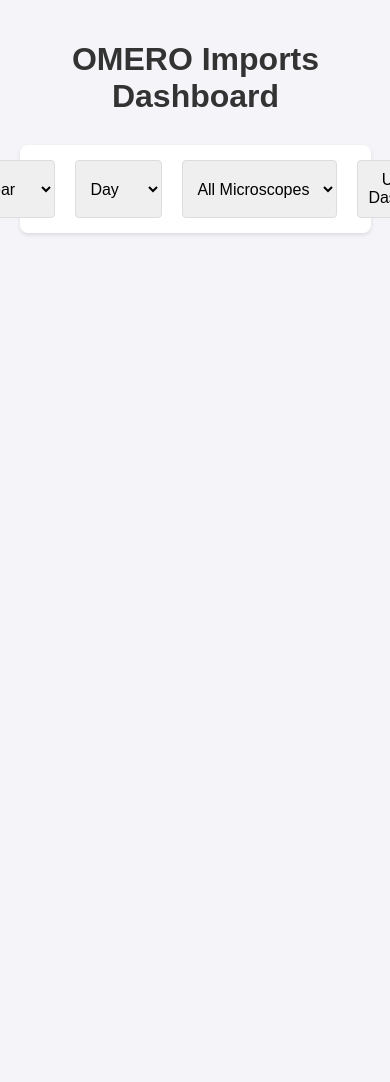
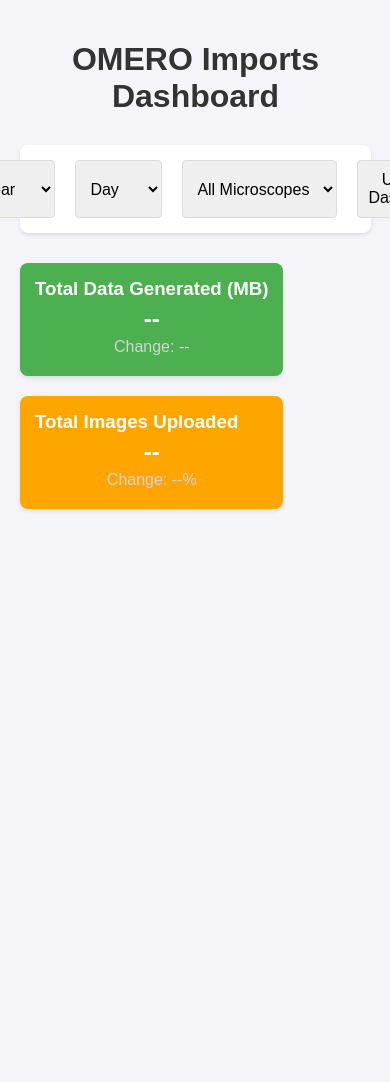
Before and after one commit to CCI-GU-Sweden/Omero_GU, a Flask app: template templates/dashboard.html in a window 390 px wide; the page is wider, and only the part inside the window is pictured. Shown: the top 1082 px of that part. Before the commit the page ends 235 px from the top of that part, so only its background shows below. Run offline with Flask 3, Linux system fonts and the light colour scheme; the template is opened without the code that fills it, so the values that code supplies are empty; some libraries are stand-ins or nearby versions.

Commit message:
Dashboard second

```diff
--- a/static/style.css
+++ b/static/style.css
@@ -37,20 +37,74 @@
     border-radius: 4px;
 }
 
-.dashboard-charts {
-    display: grid;
-    grid-template-columns: 1fr 1fr;
-    gap: 20px;
+/* Main content layout */
+.dashboard-content {
+    display: flex; /* Use flexbox for layout */
 }
 
-@media (max-width: 1024px) {
-    .dashboard-charts {
-        grid-template-columns: 1fr 1fr;
-    }
+/* Stats Cards Layout */
+.stats-cards {
+    display: flex;
+    flex-direction: column; /* Stack cards vertically */
+    gap: 20px; /* Space between cards */
+    margin-right: 20px; /* Space between cards and charts */
 }
 
-@media (max-width: 768px) {
-    .dashboard-charts {
-        grid-template-columns: 1fr;
-    }
+/* Chart Layout */
+.dashboard-charts {
+    display: flex; /* Use flexbox for charts */
+    flex-direction: column; /* Stack charts vertically */
 }
+
+/* Card Styles */
+.card {
+    padding: 15px;
+    border-radius: 8px;
+    box-shadow: 0 2px 4px rgba(0,0,0,0.1);
+}
+
+/* Card Colors and Text Styles */
+/* Card 1 - Total Data Generated */
+#data-generated-card {
+    background-color: #4CAF50; /* Gentle green */
+    color: white; /* Text color for title and main number */
+}
+/* Card 2 - Total Images Uploaded */
+#uploads-card {
+    background-color: #FFA500; /* Gentle orange */
+    color: white; /* Text color for title and main number */
+}
+
+#data-generated-card h3,
+#uploads-card h3 {
+    margin: 0;
+}
+
+#data-generated-card p,
+#uploads-card p {
+    margin: 5px 0;
+}
+
+/* Main number styling */
+#total-data-generated,
+#total-uploads {
+    font-size: 1.5em; /* Increase size to 50% larger */
+    font-weight: bold; /* Make it bold */
+    text-align: center; /* Center text */
+}
+
+/* Secondary number styling */
+#data-change,
+#upload-change {
+    color: #D3D3D3; /* Gray for secondary text */
+    text-align: center; /* Center text */
+}
+
+/* Chart */
+.chart {
+    height: 390px; /* Set a fixed height for charts */
+    margin-bottom: 20px; /* Add margin below each chart */
+	border-radius: 8px; /* Add rounded corners */
+    overflow: hidden; /* Ensure that any overflow content is clipped */
+    background-color: white; /* Optional: Set a background color if needed
+}
--- a/templates/dashboard.html
+++ b/templates/dashboard.html
@@ -4,6 +4,7 @@
     <meta charset="UTF-8">
     <meta name="viewport" content="width=device-width, initial-scale=1.0">
     <title>OMERO Imports Dashboard</title>
+    <!-- Include Plotly.js -->
     <script src="https://cdn.plot.ly/plotly-latest.min.js"></script>
     <link rel="stylesheet" href="{{ url_for('static', filename='style.css') }}">
 </head>
@@ -33,9 +34,28 @@
             <button onclick="updateDashboard()">Update Dashboard</button>
         </div>
 
+        <!-- Layout for Cards and Graphs -->
+        <div class="dashboard-content">
+            <!-- Stats Cards Section -->
+			<div class="stats-cards">
+				<div class="card" id="data-generated-card">
+					<h3>Total Data Generated (MB)</h3>
+					<p id="total-data-generated">--</p>
+					<p id="data-change">Change: --</p>
+				</div>
+
+				<div class="card" id="uploads-card">
+					<h3>Total Images Uploaded</h3>
+					<p id="total-uploads">--</p>
+					<p id="upload-change">Change: --%</p>
+				</div>
+			</div>
+
+            <!-- Charts Section -->
             <div class="dashboard-charts">
+                <div id="total-upload-chart" class="chart"></div>
 				<div id="file-count-chart" class="chart"></div>
-            <div id="total-upload-chart" class="chart"></div>
+            </div>
         </div>
     </div>
 
@@ -50,6 +70,13 @@
 				.then(data => {
 					Plotly.newPlot('file-count-chart', JSON.parse(data.file_count_chart));
 					Plotly.newPlot('total-upload-chart', JSON.parse(data.total_upload_chart));
+
+					// Update stats cards
+					document.getElementById('total-data-generated').innerText = data.total_data_generated_mb !== undefined ? data.total_data_generated_mb : '--';
+					document.getElementById('data-change').innerText = data.data_change !== null ? `${data.data_change} MB` : '--';
+
+					document.getElementById('total-uploads').innerText = data.total_uploads !== undefined ? data.total_uploads : '--';
+					document.getElementById('upload-change').innerText = data.upload_change_percentage !== null ? `${data.upload_change_percentage.toFixed(2)}%` : '--';
 				})
 				.catch(error => console.error('Error:', error));
 		}
@@ -66,9 +93,6 @@
 					microscopeSelect.appendChild(option);
 				});
 		});
-
-        // Initial dashboard update
-        updateDashboard();
     </script>
 </body>
 </html>
```
Also changed, not shown: dashboard.py (+83 -9 lines). Lines whose indentation alone changed are shown as unchanged.
